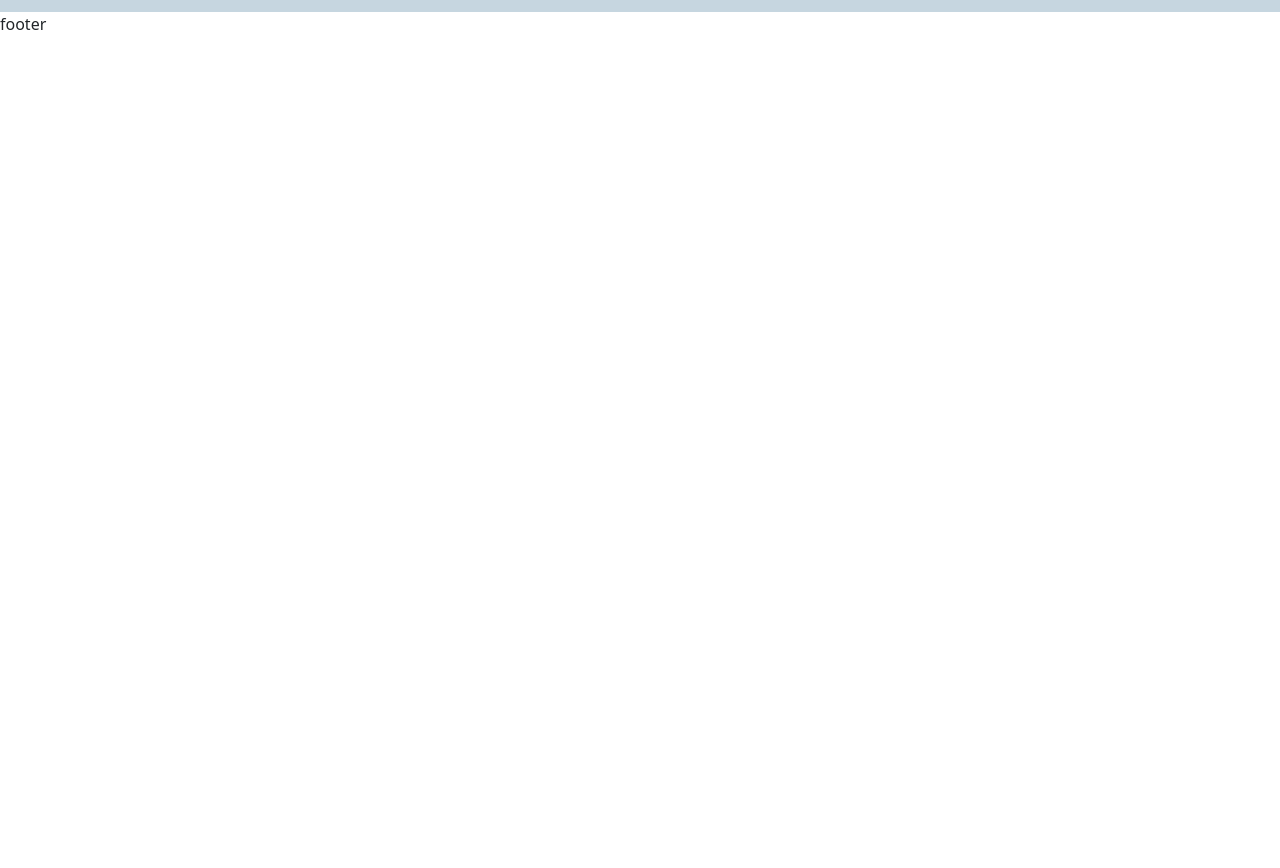
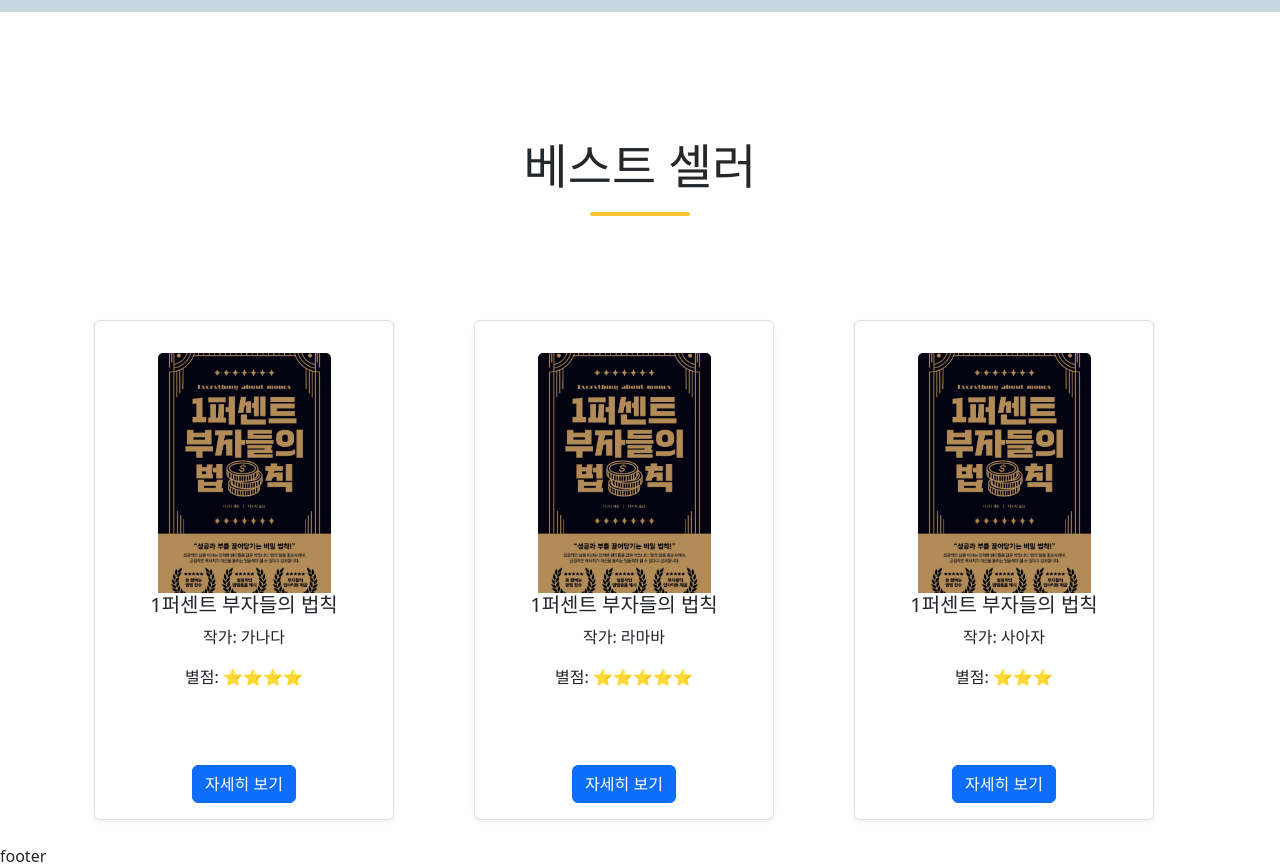
Before and after one commit to Garam100/React_Study, a React (Vite) app in the folder bookstore/: page / in a window 1280 px wide. Shown: the part 620-1488 px from the top of the page. Before the commit the page ends 800 px from the top, so only its background shows below. Built offline with nearby package versions, Linux system fonts and the light colour scheme.

Commit message:
feat: 베스트 셀러 페이지

```diff
--- a/bookstore/package.json
+++ b/bookstore/package.json
@@ -13,7 +13,8 @@
     "bootstrap": "^5.3.7",
     "react": "^19.1.0",
     "react-bootstrap": "^2.10.10",
-    "react-dom": "^19.1.0"
+    "react-dom": "^19.1.0",
+    "react-router-dom": "^7.6.3"
   },
   "devDependencies": {
     "@eslint/js": "^9.29.0",
--- a/bookstore/src/App.css
+++ b/bookstore/src/App.css
@@ -53,3 +53,28 @@
   height: 500px;
   object-fit: cover;
 }
+
+.project_header{
+  color: #25282B;
+  text-align: center;
+  font-family: Poppins;
+  font-size: 48px;
+  font-style: normal;
+  font-weight: 700;
+  line-height: 72px;
+}
+
+.hr{
+  width: 100px;
+  height: 4px;
+  border-radius: 2px;
+  background-color: #fdc435;
+}
+
+.project_header_container{
+  margin-top: 120px;
+  margin-bottom: 80px;
+  display: flex;
+  flex-direction: column;
+  align-items: center;
+}
--- a/bookstore/src/component/Carousel.tsx
+++ b/bookstore/src/component/Carousel.tsx
@@ -8,19 +8,19 @@ const MyCarousel : React.FC = () =>{
         <Carousel>
             <Carousel.Item>
                 <div className="carousel-item-custom">
-                    <img className = 'fixed-size-img' src='/imeages/book1.jpg' alt="부자가 되는 방법" />
+                    <img className = 'fixed-size-img' src='/imeages/1.jpg' alt="부자가 되는 방법" />
                 </div>
             </Carousel.Item>
 
             <Carousel.Item>
                 <div className="carousel-item-custom">
-                    <img className = 'fixed-size-img' src='/imeages/book1.jpg' alt="부자가 되는 방법" />
+                    <img className = 'fixed-size-img' src='/imeages/1.jpg' alt="부자가 되는 방법" />
                 </div>
             </Carousel.Item>
 
             <Carousel.Item>
                 <div className="carousel-item-custom">
-                    <img className = 'fixed-size-img' src='/imeages/book1.jpg' alt="부자가 되는 방법" />
+                    <img className = 'fixed-size-img' src='/imeages/1.jpg' alt="부자가 되는 방법" />
                 </div>
             </Carousel.Item>
         </Carousel>
--- /dev/null
+++ b/bookstore/src/data/Bookdata.ts
@@ -0,0 +1,32 @@
+export interface Book{
+    id: number;
+    title : string;
+    content : string;
+    price : number;
+    author: string;
+    star: string;
+}
+
+const bookdata: Book[] = [
+    {id: 1,
+    title : '1퍼센트 부자들의 법칙',
+    content : '돈을 많이 벌 수 있는 방법을 소개함',
+    price : 34000,
+    author: '가나다',
+    star: '⭐⭐⭐⭐'}
+    ,
+    {id: 1,
+    title : '1퍼센트 부자들의 법칙',
+    content : '돈을 많이 벌 수 있는 방법을 소개함',
+    price : 31900,
+    author: '라마바',
+    star: '⭐⭐⭐⭐⭐'},
+    {id: 1,
+    title : '1퍼센트 부자들의 법칙',
+    content : '돈을 많이 벌 수 있는 방법을 소개함',
+    price : 25000,
+    author: '사아자',
+    star: '⭐⭐⭐'}
+]
+
+export default bookdata;
--- a/bookstore/src/layout/Content.tsx
+++ b/bookstore/src/layout/Content.tsx
@@ -1,10 +1,51 @@
+import { useState } from "react";
 import MyCarousel from "../component/Carousel";
+import bookdata, { type Book } from "../data/Bookdata";
+import {Link} from 'react-router-dom';
+import { Card, Col, Container, Row, Button } from "react-bootstrap";
 
 const Content : React.FC = () =>{
+    const [books,setBook] = useState<Book[]>(bookdata);
+    console.log(books);
 
     return(
         <div>
            <MyCarousel></MyCarousel>
+
+           <Container>
+            <div className="project_header_container">
+                <h1 className="project_header">베스트 셀러</h1>
+                <div className="hr"></div>
+            </div>
+
+            <Row className="text-center">
+                {books.map((book)=>(
+                    <Col sm={6} md = {4} key={book.id} className="box p-4">
+                        <Card className="border rounded shadow-sm p-3" style={{height: '500px', width: '300px'}}>
+                            <Card.Body>
+                                <Card.Img
+                                variant="top"
+                                src='/imeages/1.jpg'
+                                style={{height: '240px', width: '173px', objectFit:'cover'}}
+                                alt={book.title}/>
+                                <Card.Title>{book.title}</Card.Title>
+                                <div className="description">
+                                    <span className="author">작가: {book.author}</span>
+                                    <p></p>
+                                    <span className="star">별점: {book.star}</span>
+                                    <p></p>
+                                </div>
+                            </Card.Body>
+                            <div className="linkTo">
+                                <Link to="/">
+                                <Button variant = "primary">자세히 보기</Button>
+                                </Link>
+                            </div>
+                        </Card>
+                    </Col>
+                ))}
+            </Row>
+           </Container>
         </div>
     );
 }
--- a/bookstore/src/main.tsx
+++ b/bookstore/src/main.tsx
@@ -3,9 +3,12 @@ import { createRoot } from 'react-dom/client'
 import './index.css'
 import App from './App.tsx'
 import 'bootstrap/dist/css/bootstrap.min.css';
+import { BrowserRouter } from 'react-router-dom';
 
 createRoot(document.getElementById('root')!).render(
   <StrictMode>
+    <BrowserRouter>
     <App />
+    </BrowserRouter>
   </StrictMode>,
 )
```
Also changed, not shown: bookstore/public/imeages/1.jpg (renamed from bookstore/public/imeages/book1.jpg), 1 other file (tests, documents, lock files or other folders).
